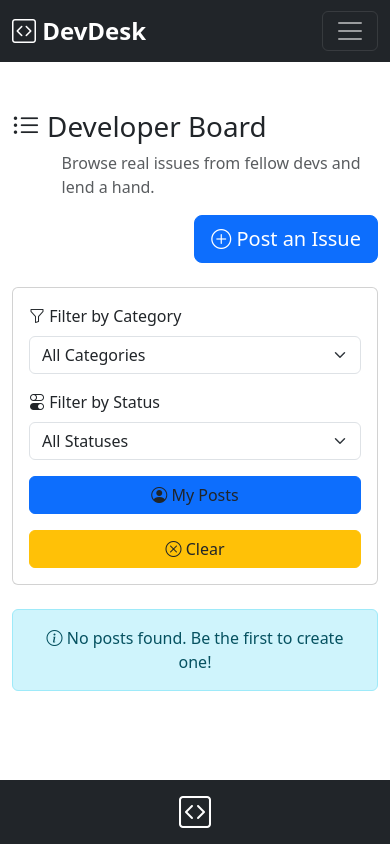
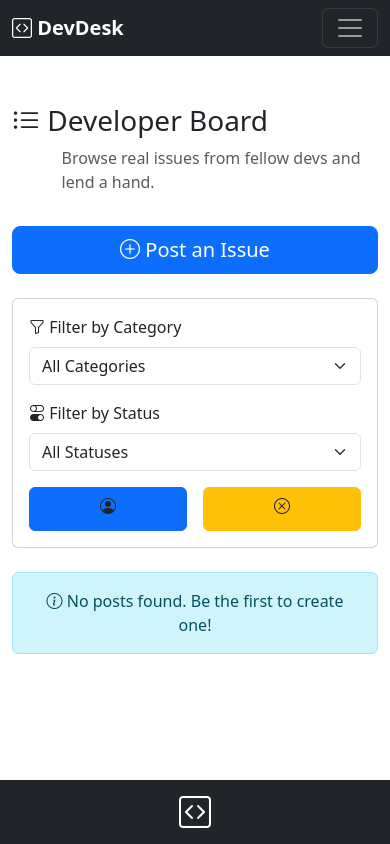
Before and after one commit to nomad-level/DevDesk, a Django app: page / in a window 390 px wide. Run offline with Django 5.2, Linux system fonts and the light colour scheme; data that the repository does not hold is empty.

Commit message:
Mobile friendly

```diff
--- a/templates/base.html
+++ b/templates/base.html
@@ -64,6 +64,28 @@
             color: white;
             padding: 2rem 0;
             margin-top: 3rem;
+        }
+
+        /* Mobile optimizations */
+        @media (max-width: 767px) {
+            .navbar-brand {
+                font-size: 1.25rem;
+            }
+            .btn {
+                min-height: 44px; /* Touch target size */
+            }
+            .card-body {
+                padding: 1rem !important;
+            }
+            h1 {
+                font-size: 1.75rem;
+            }
+            h2 {
+                font-size: 1.5rem;
+            }
+            h3 {
+                font-size: 1.25rem;
+            }
         }
 
         /* Dark mode tweaks for custom areas */
--- a/templates/posts/post_create.html
+++ b/templates/posts/post_create.html
@@ -5,10 +5,10 @@
 {% block content %}
 <div class="container my-5">
     <div class="row justify-content-center">
-        <div class="col-md-8">
+        <div class="col-12 col-lg-8">
             <div class="card shadow">
                 <div class="card-header bg-primary text-white">
-                    <h3 class="mb-0"><i class="bi bi-plus-circle"></i> Post a New Issue</h3>
+                    <h3 class="mb-0 fs-5 fs-md-4"><i class="bi bi-plus-circle"></i> Post a New Issue</h3>
                 </div>
                 <div class="card-body p-4">
                     <p class="text-muted mb-4">
--- a/templates/posts/post_list.html
+++ b/templates/posts/post_list.html
@@ -6,11 +6,11 @@
 <div class="container my-5">
 
     <div class="row mb-4">
-        <div class="col-md-8">
+        <div class="col-12 col-md-8 mb-3 mb-md-0">
             <h1><i class="bi bi-list-ul"></i> Developer Board</h1>
             <p class="text-muted" style="margin-left: 3.1rem;">Browse real issues from fellow devs and lend a hand.</p>
         </div>
-        <div class="col-md-4 text-end">
+        <div class="col-12 col-md-4 text-md-end d-grid d-md-block">
             <a href="{% url 'post_create' %}" class="btn btn-primary btn-lg">
                 <i class="bi bi-plus-circle"></i> Post an Issue
             </a>
@@ -21,7 +21,7 @@
     <div class="card mb-4">
         <div class="card-body">
             <form method="get" class="row g-3">
-                <div class="col-md-4">
+                <div class="col-12 col-md-6 col-lg-4">
                     <label class="form-label"><i class="bi bi-funnel"></i> Filter by Category</label>
                     <select name="category" class="form-select" onchange="this.form.submit()">
                         <option value="">All Categories</option>
@@ -32,7 +32,7 @@
                         {% endfor %}
                     </select>
                 </div>
-                <div class="col-md-4">
+                <div class="col-12 col-md-6 col-lg-4">
                     <label class="form-label"><i class="bi bi-toggles"></i> Filter by Status</label>
                     <select name="status" class="form-select" onchange="this.form.submit()">
                         <option value="">All Statuses</option>
@@ -43,16 +43,16 @@
                         {% endfor %}
                     </select>
                 </div>
-                <div class="col-md-2 d-flex align-items-end">
+                <div class="col-6 col-md-6 col-lg-2 d-flex align-items-end">
                     {% if session_id %}
                         <a href="?my_posts=1" class="btn btn-primary text-dark w-100 {% if show_my_posts %}active{% endif %}">
-                        <i class="bi bi-person-circle"></i> My Posts
+                        <i class="bi bi-person-circle"></i><span class="d-none d-sm-inline"> My Posts</span>
                     </a>
                     {% endif %}
                 </div>
-                <div class="col-md-2 d-flex align-items-end">
+                <div class="col-6 col-md-6 col-lg-2 d-flex align-items-end">
                         <a href="{% url 'post_list' %}" class="btn btn-warning text-dark w-100">
-                        <i class="bi bi-x-circle"></i> Clear
+                        <i class="bi bi-x-circle"></i><span class="d-none d-sm-inline"> Clear</span>
                     </a>
                 </div>
             </form>
@@ -63,7 +63,7 @@
     {% if posts %}
     <div class="row">
         {% for post in posts %}
-        <div class="col-md-6 mb-4">
+        <div class="col-12 col-lg-6 mb-4">
             <div class="card post-card h-100">
                 <div class="card-body">
                     <div class="d-flex justify-content-between align-items-start mb-2">
```
Also changed, not shown: templates/posts/post_detail.html (+10 -10 lines), templates/posts/post_edit.html (+4 -4 lines).
